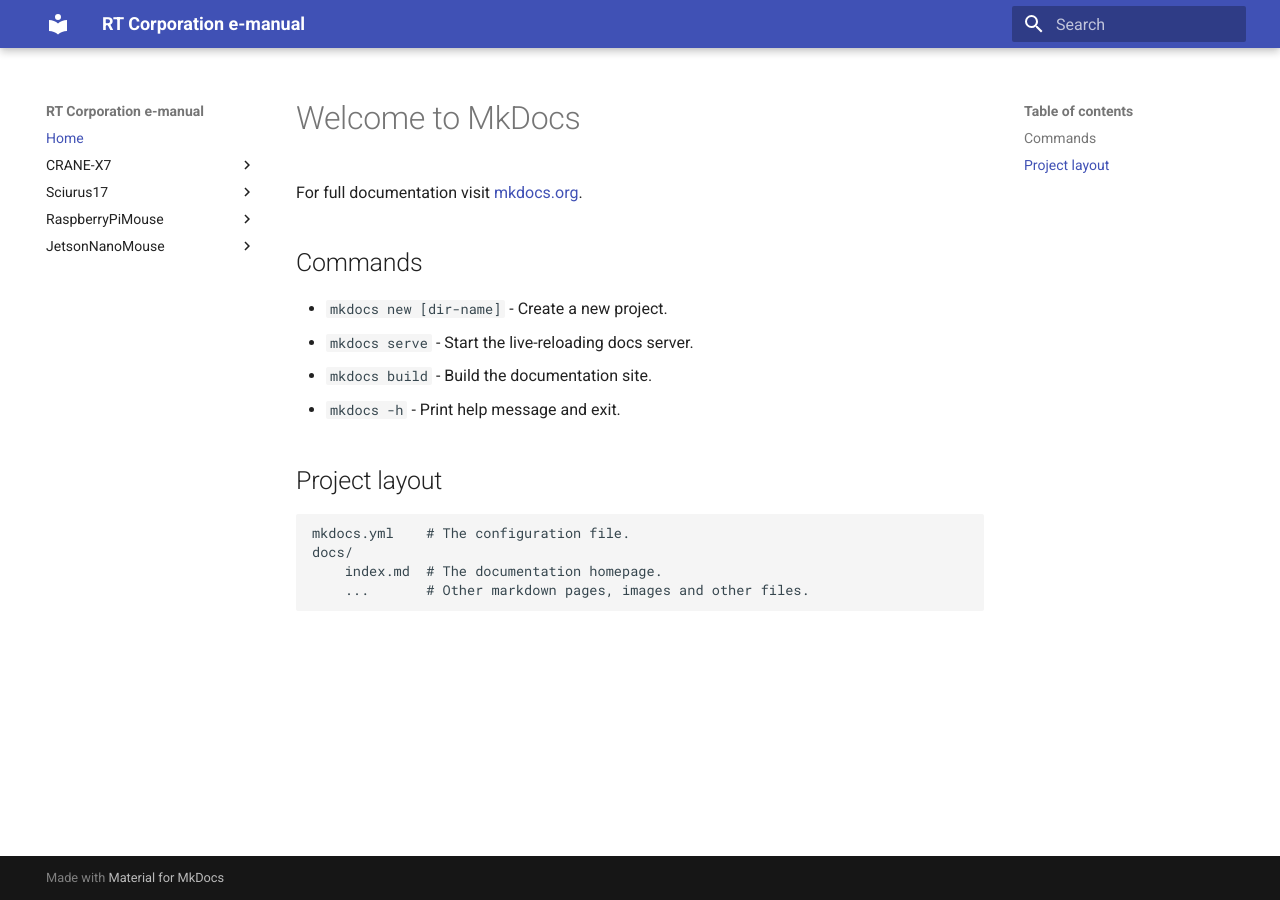
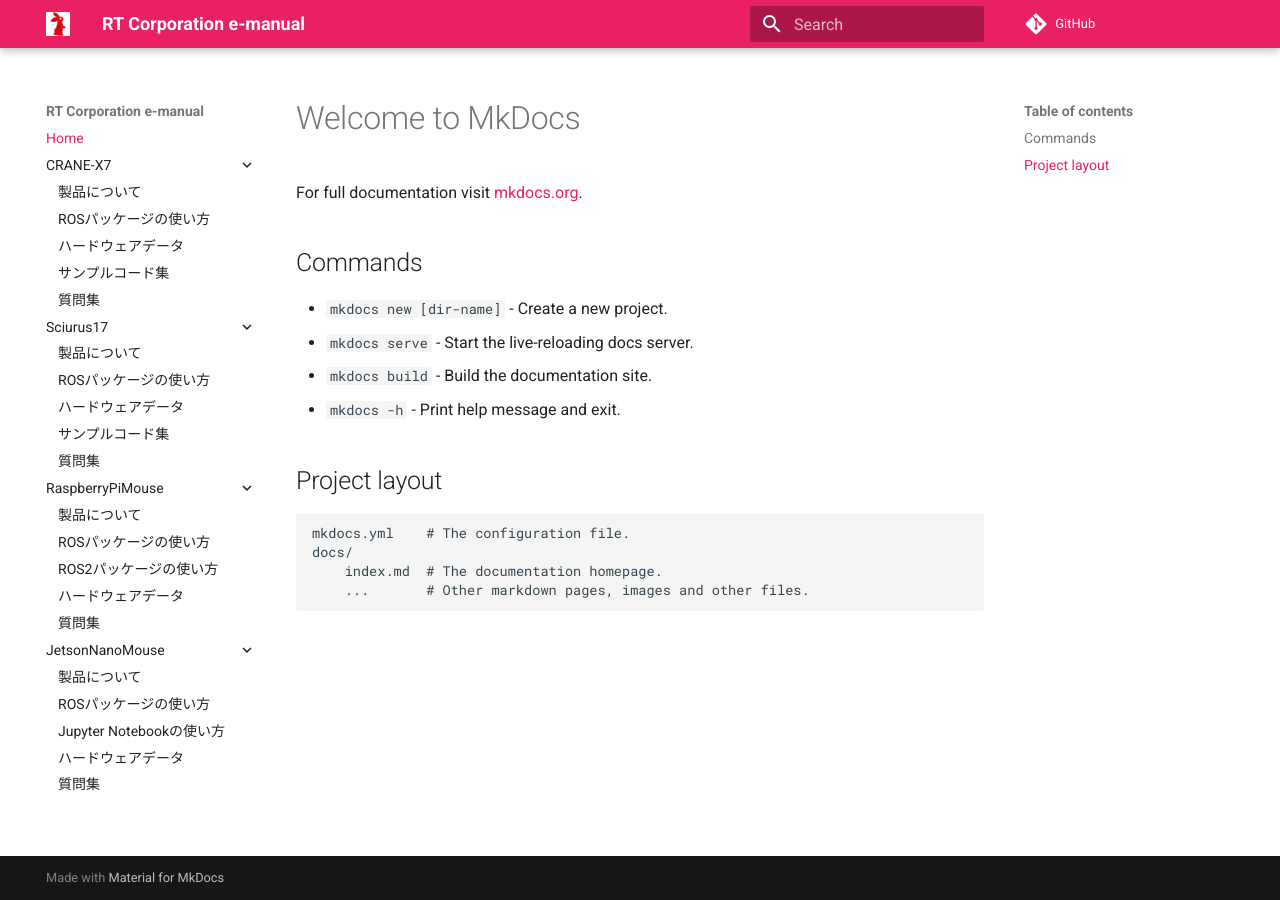
Before and after one commit to rt-net/tutorials, an MkDocs documentation site: the page built from docs/index.md, in a window 1280 px wide. Built offline with MkDocs 1.6.1 and Material for MkDocs 9.7.7, drawn with Linux system fonts in a browser that asks for light colours; comment, search, counter and statistics services are not loaded.

Commit message:
見た目についてすぐに変えられる部分を変更

```diff
--- a/mkdocs.yml
+++ b/mkdocs.yml
@@ -1,5 +1,22 @@
 site_name: RT Corporation e-manual
-theme: material
+theme:
+  name: material
+  logo: img/rt-logo-32x32.png
+  favicon: img/rt-logo-32x32.png
+  font: Incosolata
+  palette:
+    scheme: default
+    primary: pink
+  features:
+    - navigation.expand
+
+repo_url: https://github.com/rt-net/test-emanual
+edit_uri: edit/main/docs/
+
+plugins:
+  - search
+use_directory_urls: false
+
 nav:
   - Home: index.md
   - CRANE-X7:
```
Also changed, not shown: docs/img/rt-logo-32x32.png (added).
